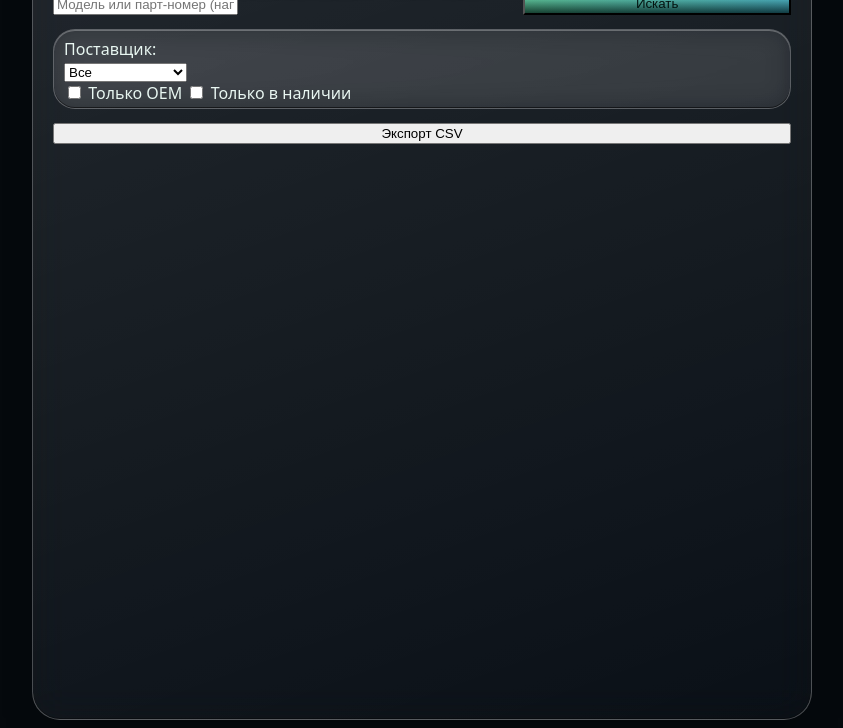
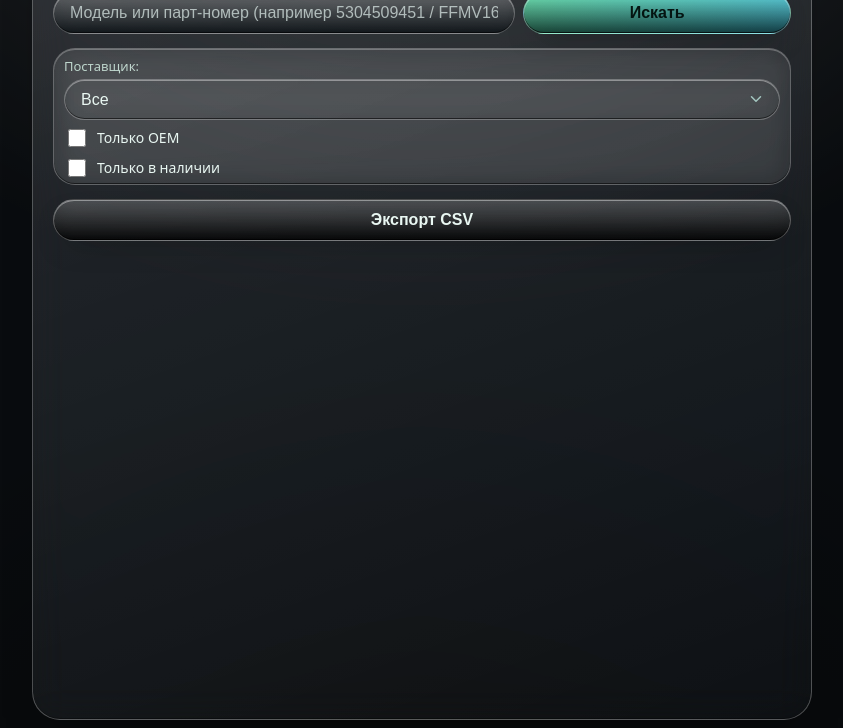
Before and after one commit to Stillrem/parts, a website: page site/index.html in a window 1280 px wide. Shown: the part 72-800 px from the top of the page, without its empty margins (218-1061 px from the left). Drawn offline with Linux system fonts and the light colour scheme.

Commit message:
Update index.html

```diff
--- a/site/index.html
+++ b/site/index.html
@@ -2,8 +2,12 @@
 <html lang="ru">
 <head>
   <meta charset="utf-8">
-  <!-- 🔹 без зума при фокусе на инпутах (шрифт >=16px в CSS) -->
-  <meta name="viewport" content="width=device-width, initial-scale=1.0, maximum-scale=1.0, user-scalable=no">
+  <!-- фикс увеличения при фокусе на input на iOS -->
+  <meta
+    name="viewport"
+    content="width=device-width, initial-scale=1, maximum-scale=1, viewport-fit=cover, user-scalable=no"
+  >
+
   <title>Parts Hub-Поиск запчастей</title>
   <link rel="stylesheet" href="/styles.css">
 
@@ -18,59 +22,63 @@
   <link rel="apple-touch-icon" href="/icons/icon-192.png">
 </head>
 <body>
-  <!-- Фон остаётся снаружи, внутри — одна большая стеклянная рамка -->
+  <!-- фон леса остаётся сзади, стекло сверху -->
+  <div class="page-bg" aria-hidden="true"></div>
+
+  <!-- большая стеклянная рамка, тянется по высоте, внутри и шапка, и результаты -->
   <div class="app-shell glass-shell">
     <header class="page-header">
       <h1 class="app-title">Parts Hub-Поиск запчастей</h1>
 
       <form id="searchForm" class="search-form">
-        <!-- Основной ряд: поле + кнопка -->
+        <!-- верхний ряд: поле + кнопка -->
         <div class="search-main-row">
-          <div class="field-wrapper">
           <input
             id="q"
             type="text"
+            class="search-input"
             placeholder="Модель или парт-номер (например 5304509451 / FFMV164LSA)"
             autocomplete="off"
           >
-          </div>
-          <button type="submit" class="btn-primary main-search-btn">Искать</button>
+          <button type="submit" class="btn btn-primary search-btn">
+            Искать
+          </button>
         </div>
 
-        <!-- Блок фильтров -->
+        <!-- блок с поставщиком и галочками, аккуратная вертикальная колонка -->
         <div class="filters-block">
-          <div class="filters-column">
-            <div class="field-label">Поставщик:</div>
-
-            <div class="select-wrapper">
-              <select id="supplier">
+          <label class="filter-label">
+            <span class="filter-caption">Поставщик:</span>
+            <select id="supplier" class="select">
               <option value="">Все</option>
               <option value="SearsPartsDirect">SearsPartsDirect</option>
               <option value="RepairClinic">RepairClinic</option>
             </select>
-            </div>
+          </label>
 
-            <label class="check-row">
+          <label class="filter-checkbox">
             <input type="checkbox" id="onlyOEM">
             <span>Только OEM</span>
           </label>
 
-            <label class="check-row">
+          <label class="filter-checkbox">
             <input type="checkbox" id="onlyInStock">
             <span>Только в наличии</span>
           </label>
         </div>
-        </div>
 
-        <!-- Кнопка экспорта -->
-        <button type="button" id="exportBtn" class="btn-secondary export-btn">
+        <button
+          type="button"
+          id="exportBtn"
+          class="btn export-btn"
+        >
           Экспорт CSV
         </button>
       </form>
     </header>
 
-    <main class="page-main">
-      <div id="equivBox" class="equiv-box hidden">
+    <main class="results-area">
+      <div id="equivBox" class="equiv hidden">
         <div class="equiv-title">Эквиваленты:</div>
         <div id="equivList"></div>
       </div>
@@ -79,9 +87,9 @@
     </main>
   </div>
 
-  <!-- Шаблон карточки результата -->
+  <!-- шаблон карточки результата -->
   <template id="cardTmpl">
-    <article class="card glass-card">
+    <article class="card">
       <div class="thumb">
         <img loading="lazy" alt="part image">
       </div>
```
Lines whose indentation alone changed are shown as unchanged.
